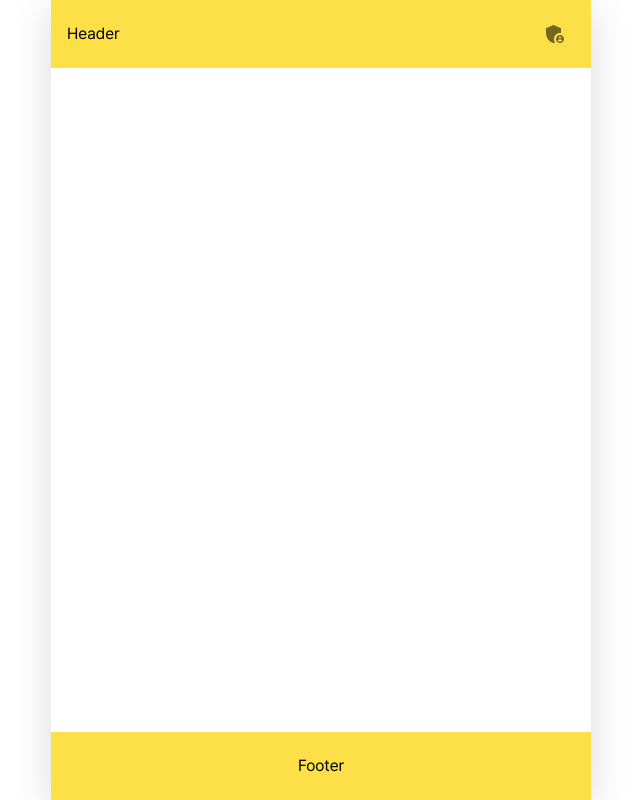
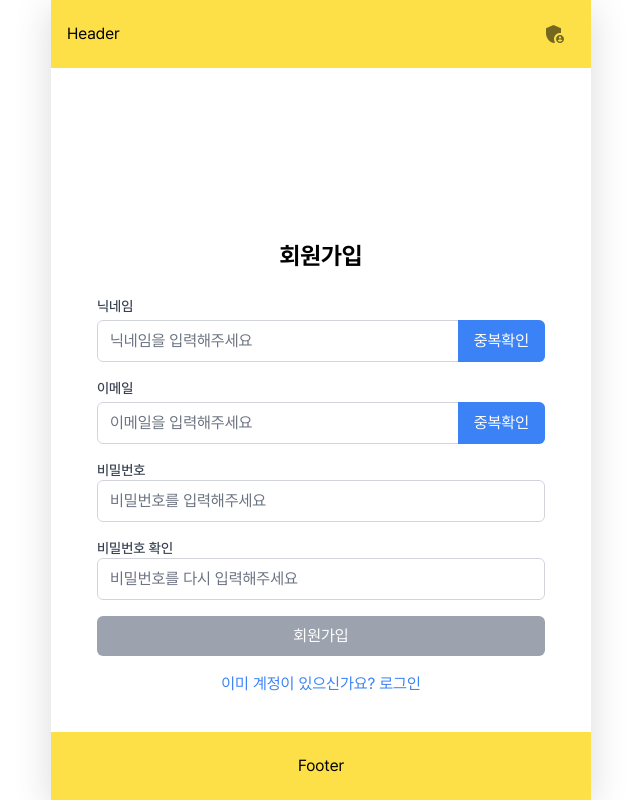
Before and after one commit to unao6/NBBANG_FE, a React (Create React App) app: page /users/sign-up in a window 1280 px wide. Before the commit this address had no page. Shown: the whole page, without its empty margins (319-959 px from the left). Built offline with nearby package versions, Linux system fonts and the light colour scheme.

Commit message:
feat: 회원가입, 로그인 프론트 추가

```diff
--- a/src/Router.jsx
+++ b/src/Router.jsx
@@ -11,7 +11,7 @@ import Manager from "./pages/admin/payment/PaymentManager";
 import Payment from "./pages/payment/Payment";
 import RefundManager from "./pages/admin/payment/RefundManager";
 import SignUp from './pages/join/SignUp';
-
+import Login from './pages/login/UserLogin';
 
 const Router = () => {
   return (
@@ -26,7 +26,9 @@ const Router = () => {
 {/*       <Route path="/chat" element={<Chat />} /> */}
       <Route path="/admin/payments" element={<Manager />} />
       <Route path="/admin/refunds" element={<RefundManager />} />
-      <Route path="/sign-up" element={<SignUp />} />
+      <Route path="/users/sign-up" element={<SignUp />} />
+      <Route path="/users/user-login" element={<Login />} />
+
     </Routes>
   );
 };
--- a/src/pages/join/SignUp.jsx
+++ b/src/pages/join/SignUp.jsx
@@ -3,20 +3,40 @@ import React, { useState } from "react";
 const SignUp = () => {
   const [nickname, setNickname] = useState("");
   const [email, setEmail] = useState("");
+  const [emailVerified, setEmailVerified] = useState(false);
+  const [verificationCode, setVerificationCode] = useState("");
+  const [isCodeSent, setIsCodeSent] = useState(false);
+  const [isCodeValid, setIsCodeValid] = useState(false);
   const [password, setPassword] = useState("");
   const [confirmPassword, setConfirmPassword] = useState("");
+  const [isNicknameValid, setIsNicknameValid] = useState(false);
+  const [isEmailValid, setIsEmailValid] = useState(false);
 
   const handleNicknameChange = (e) => setNickname(e.target.value);
   const handleEmailChange = (e) => setEmail(e.target.value);
+  const handleVerificationCodeChange = (e) => setVerificationCode(e.target.value);
   const handlePasswordChange = (e) => setPassword(e.target.value);
   const handleConfirmPasswordChange = (e) => setConfirmPassword(e.target.value);
 
   const handleNicknameCheck = () => {
     // 닉네임 중복 확인 로직
+    setIsNicknameValid(true);
   };
 
   const handleEmailCheck = () => {
     // 이메일 중복 확인 로직
+    setIsEmailValid(true);
+  };
+
+  const handleSendVerificationCode = () => {
+    // 이메일 인증 코드 전송 로직
+    setIsCodeSent(true);
+  };
+
+  const handleVerifyCode = () => {
+    // 인증 코드 확인 로직
+    setEmailVerified(true);
+    setIsCodeValid(true);
   };
 
   const handleSubmit = (e) => {
@@ -24,11 +44,17 @@ const SignUp = () => {
     // 회원가입 처리 로직
   };
 
+  const isFormValid =
+    isNicknameValid &&
+    isEmailValid &&
+    emailVerified &&
+    password.length >= 6 &&
+    password === confirmPassword;
+
   return (
-    <div className="flex flex-col items-center justify-center h-screen bg-gray-100">
-      <div className="w-full max-w-md p-8 bg-white rounded-lg shadow-md">
-        <h2 className="text-2xl font-bold mb-6 text-center">회원가입</h2>
-        <form onSubmit={handleSubmit}>
+    <div className="flex flex-col items-center justify-center h-screen">
+      <h2 className="text-2xl font-bold mb-6">회원가입</h2>
+      <form onSubmit={handleSubmit} className="w-full max-w-md">
         <div className="mb-4">
           <label className="block text-sm font-medium text-gray-700">닉네임</label>
           <div className="relative mt-1">
@@ -69,6 +95,40 @@ const SignUp = () => {
           </div>
         </div>
 
+        {isEmailValid && (
+          <div className="mb-4">
+            <button
+              type="button"
+              onClick={handleSendVerificationCode}
+              className="w-full px-4 py-2 text-white bg-blue-500 rounded-md hover:bg-blue-600 focus:outline-none focus:ring-2 focus:ring-blue-200"
+            >
+              이메일 인증하기
+            </button>
+          </div>
+        )}
+
+        {isCodeSent && (
+          <div className="mb-4">
+            <label className="block text-sm font-medium text-gray-700">인증번호</label>
+            <div className="relative mt-1">
+              <input
+                type="text"
+                value={verificationCode}
+                onChange={handleVerificationCodeChange}
+                className="block w-full px-3 py-2 border border-gray-300 rounded-md focus:outline-none focus:ring-blue-500 focus:border-blue-500"
+                placeholder="인증번호를 입력해주세요"
+              />
+              <button
+                type="button"
+                onClick={handleVerifyCode}
+                className="absolute inset-y-0 right-0 px-4 py-1 text-white bg-blue-500 rounded-r-md hover:bg-blue-600 focus:outline-none"
+              >
+                인증하기
+              </button>
+            </div>
+          </div>
+        )}
+
         <div className="mb-4">
           <label className="block text-sm font-medium text-gray-700">비밀번호</label>
           <input
@@ -93,14 +153,16 @@ const SignUp = () => {
 
         <button
           type="submit"
-            className="w-full px-4 py-2 text-white bg-green-500 rounded-md hover:bg-green-600 focus:outline-none focus:ring-2 focus:ring-green-200"
+          className={`w-full px-4 py-2 text-white rounded-md focus:outline-none focus:ring-2 focus:ring-green-200 ${
+            isFormValid ? "bg-green-500 hover:bg-green-600" : "bg-gray-400"
+          }`}
+          disabled={!isFormValid}
         >
           회원가입
         </button>
       </form>
       <div className="mt-4 text-center">
-          <a href="/login" className="text-blue-500 hover:underline">이미 계정이 있으신가요? 로그인</a>
-        </div>
+        <a href="/users/user-login" className="text-blue-500 hover:underline">이미 계정이 있으신가요? 로그인</a>
       </div>
     </div>
   );
--- /dev/null
+++ b/src/pages/login/UserLogin.jsx
@@ -0,0 +1,111 @@
+import React, { useState } from "react";
+import { useNavigate } from "react-router-dom";
+
+const UserLogin = () => {
+  const [email, setEmail] = useState("");
+  const [password, setPassword] = useState("");
+  const [isEmailFocused, setIsEmailFocused] = useState(false);
+  const [isPasswordFocused, setIsPasswordFocused] = useState(false);
+
+  const navigate = useNavigate();
+
+  const handleEmailChange = (e) => setEmail(e.target.value);
+  const handlePasswordChange = (e) => setPassword(e.target.value);
+
+  const handleSubmit = (e) => {
+    e.preventDefault();
+    // 로그인 처리 로직 추가
+  };
+
+  const handleSignUpClick = () => {
+    navigate("/users/sign-up");
+  };
+
+  const handleBackClick = () => {
+    // 뒤로가기 로직 추가
+  };
+
+  return (
+    <div className="flex flex-col items-center justify-center h-full px-4 bg-white pt-[10px]">
+      <div className="w-full max-w-md">
+        <div className="flex items-center mb-6">
+          <button onClick={handleBackClick} className="p-2 rounded-full bg-gray-100">
+            <svg
+              xmlns="http://www.w3.org/2000/svg"
+              className="h-6 w-6"
+              fill="none"
+              viewBox="0 0 24 24"
+              stroke="currentColor"
+            >
+              <path
+                strokeLinecap="round"
+                strokeLinejoin="round"
+                strokeWidth="2"
+                d="M15 19l-7-7 7-7"
+              />
+            </svg>
+          </button>
+          <h2 className="text-xl font-bold ml-4">이메일 로그인</h2>
+        </div>
+        <h2 className="text-2xl font-bold mb-6 text-left">이메일로 <br /> 로그인 하기</h2>
+        <form onSubmit={handleSubmit}>
+          <div className="mb-6">
+            <label className="block text-sm font-medium text-gray-700">이메일</label>
+            <input
+              type="email"
+              value={email}
+              onChange={handleEmailChange}
+              onFocus={() => setIsEmailFocused(true)}
+              onBlur={() => setIsEmailFocused(false)}
+              className={`block w-full px-3 py-2 focus:outline-none focus:ring-0 border-b-2 ${isEmailFocused ? 'border-green-500' : 'border-gray-300'}`}
+              placeholder="이메일을 입력해주세요"
+              style={{
+                border: 'none',
+                borderBottom: isEmailFocused ? '2px solid #5bc490' : '2px solid #d3d3d3',
+                backgroundColor: 'transparent'
+              }}
+            />
+          </div>
+
+          <div className="mb-6">
+            <label className="block text-sm font-medium text-gray-700">비밀번호</label>
+            <input
+              type="password"
+              value={password}
+              onChange={handlePasswordChange}
+              onFocus={() => setIsPasswordFocused(true)}
+              onBlur={() => setIsPasswordFocused(false)}
+              className={`block w-full px-3 py-2 focus:outline-none focus:ring-0 border-b-2 ${isPasswordFocused ? 'border-green-500' : 'border-gray-300'}`}
+              placeholder="비밀번호를 입력해주세요"
+              style={{
+                border: 'none',
+                borderBottom: isPasswordFocused ? '2px solid #5bc490' : '2px solid #d3d3d3',
+                backgroundColor: 'transparent'
+              }}
+            />
+          </div>
+
+          <button
+            type="submit"
+            className="w-full px-4 py-2 text-gray-400 bg-gray-100 rounded focus:outline-none"
+            disabled={!email || !password}
+            style={{
+              backgroundColor: email && password ? '#5bc490' : '#f1f1f1',
+              color: email && password ? '#fff' : '#d3d3d3'
+            }}
+          >
+            로그인
+          </button>
+        </form>
+        <div className="mt-4 text-center">
+          <span className="text-xs font-bold">엔빵 계정이 없으신가요? </span>
+          <a onClick={handleSignUpClick} className="text-xs font-bold text-green-500 hover:underline cursor-pointer">
+            회원가입
+          </a>
+        </div>
+      </div>
+    </div>
+  );
+};
+
+export default UserLogin;
```
Also changed, not shown: src/pages/login/Login.jsx (deleted). Lines whose indentation alone changed are shown as unchanged.
